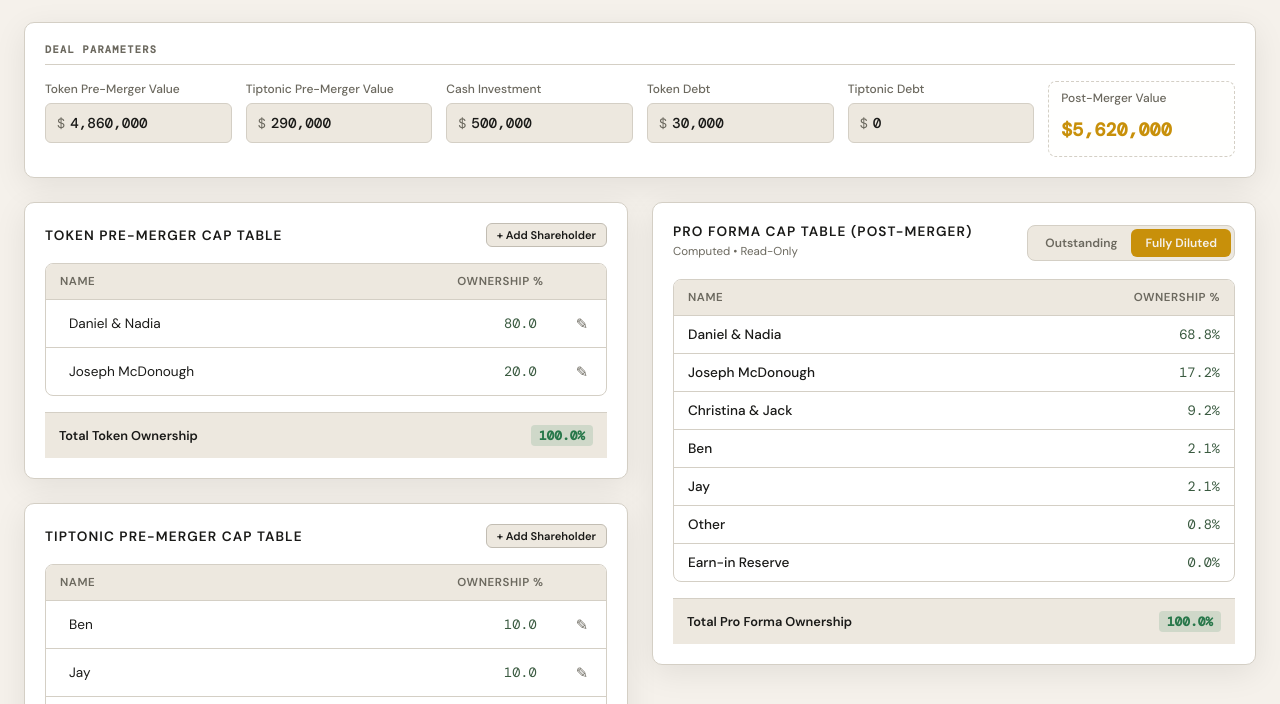
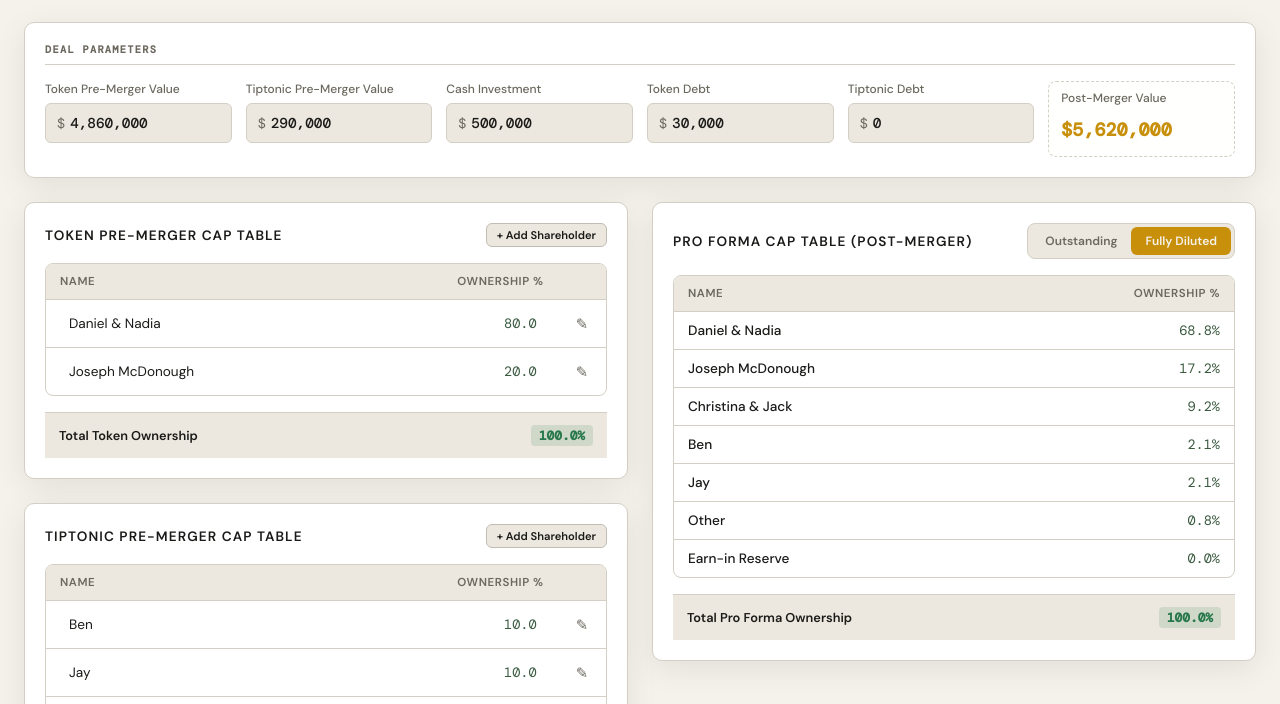
Before and after one commit to Flaniganimal/token-tiptonic-cap-table-tracker, a website: page index.html in a window 1280 px wide. Shown: the part 66-770 px from the top of the page. Drawn offline with nearby package versions, Linux system fonts and the light colour scheme; no server answers; a web font is replaced by a local one.

Commit message:
ui: remove 'Computed • Read-Only' subtitle

```diff
--- a/index.html
+++ b/index.html
@@ -165,7 +165,6 @@
             <div class="table-title-row">
               <div>
                 <h2 class="table-title">Pro Forma Cap Table (Post-Merger)</h2>
-                <div class="table-subtitle" style="margin-top: 4px;">Computed &bull; Read-Only</div>
               </div>
 
               <div class="toggle-container" role="radiogroup" aria-label="Vesting State Selection">
```
